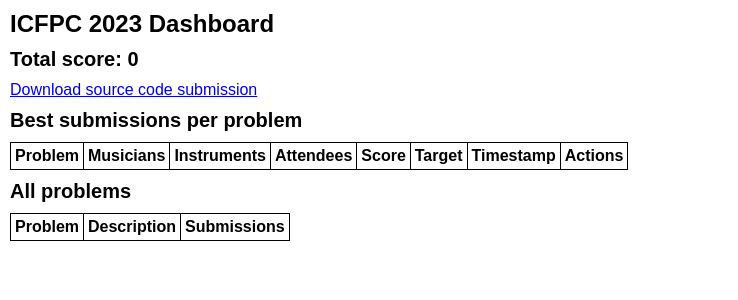
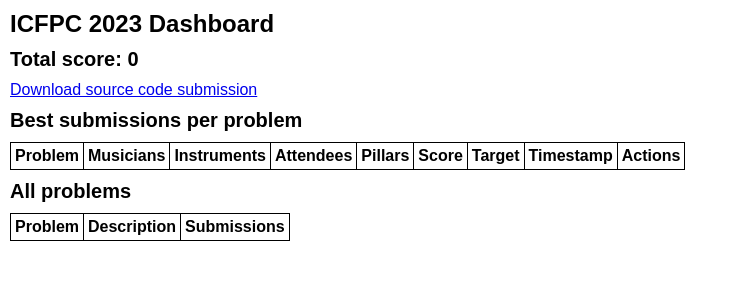
Before and after one commit to jmerle/icfpc-2023, a Flask app: page / in a window 1280 px wide. Shown: the top 300 px of the page, without its empty margins (0-738 px from the left). Run offline with Flask 3, Linux system fonts and the light colour scheme; lists and menus that the app fills with data are empty.

Commit message:
Add support for full division extensions 1 and 2

```diff
--- a/server/templates/index.html
+++ b/server/templates/index.html
@@ -69,6 +69,7 @@
                 <th>Musicians</th>
                 <th>Instruments</th>
                 <th>Attendees</th>
+                <th>Pillars</th>
                 <th>Score</th>
                 <th>Target</th>
                 <th>Timestamp</th>
@@ -82,6 +83,7 @@
                     <td>{{ problem.problem.musicians | length }}</td>
                     <td>{{ problem.problem.musicians | unique | list | length }}</td>
                     <td>{{ problem.problem.attendees | length }}</td>
+                    <td>{{ problem.problem.pillars | length }}</td>
                     {% if problem.submissions | length > 0 %}
                         <td>{{ problem.submissions[0].score | format_large }}</td>
                         <td>{{ problem.submissions[0].target }}</td>
@@ -151,7 +153,8 @@
                         Stage bottom left: ({{ problem.problem.stage_bottom_left[0] | format_small }}, {{ problem.problem.stage_bottom_left[1] | format_small }})<br/>
                         Musicians: {{ problem.problem.musicians | length }}<br/>
                         Instruments: {{ problem.problem.musicians | unique | list | length }}<br/>
-                        Attendees: {{ problem.problem.attendees | length }}
+                        Attendees: {{ problem.problem.attendees | length }}<br/>
+                        Pillars: {{ problem.problem.pillars | length }}
                     </td>
                     <td class="submissions">
                         {% if problem.submissions | length > 0 %}
```
Also changed, not shown: 4 other files.
